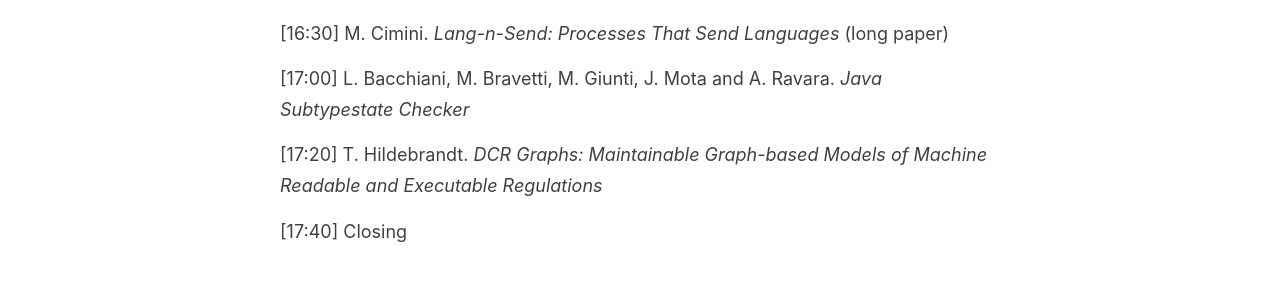
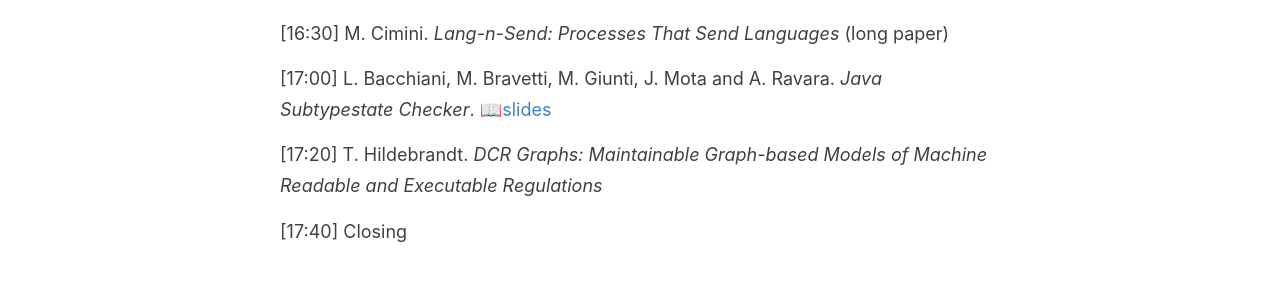
Before and after one commit to places-workshop/2022, a Jekyll site: the page built from _pages/programme.md, in a window 1280 px wide. Shown: the part 1779-2071 px from the top of the page. Built offline with Jekyll 4.4.1, drawn with Linux system fonts in a browser that asks for light colours.

Commit message:
Update programme.md

```diff
--- a/_pages/programme.md
+++ b/_pages/programme.md
@@ -104,7 +104,7 @@
 
 [16:30] M. Cimini. _Lang-n-Send: Processes That Send Languages_ (long paper)
 
-[17:00] L. Bacchiani, M. Bravetti, M. Giunti, J. Mota and A. Ravara. _Java Subtypestate Checker_
+[17:00] L. Bacchiani, M. Bravetti, M. Giunti, J. Mota and A. Ravara. _Java Subtypestate Checker_. 📖[slides](https://github.com/places-workshop/places-workshop.github.io/blob/presentation-2020/presentations/java-subtypestate-checker.pdf)
 
 [17:20] T. Hildebrandt. _DCR Graphs: Maintainable Graph-based Models of Machine Readable and Executable Regulations_
 
```
